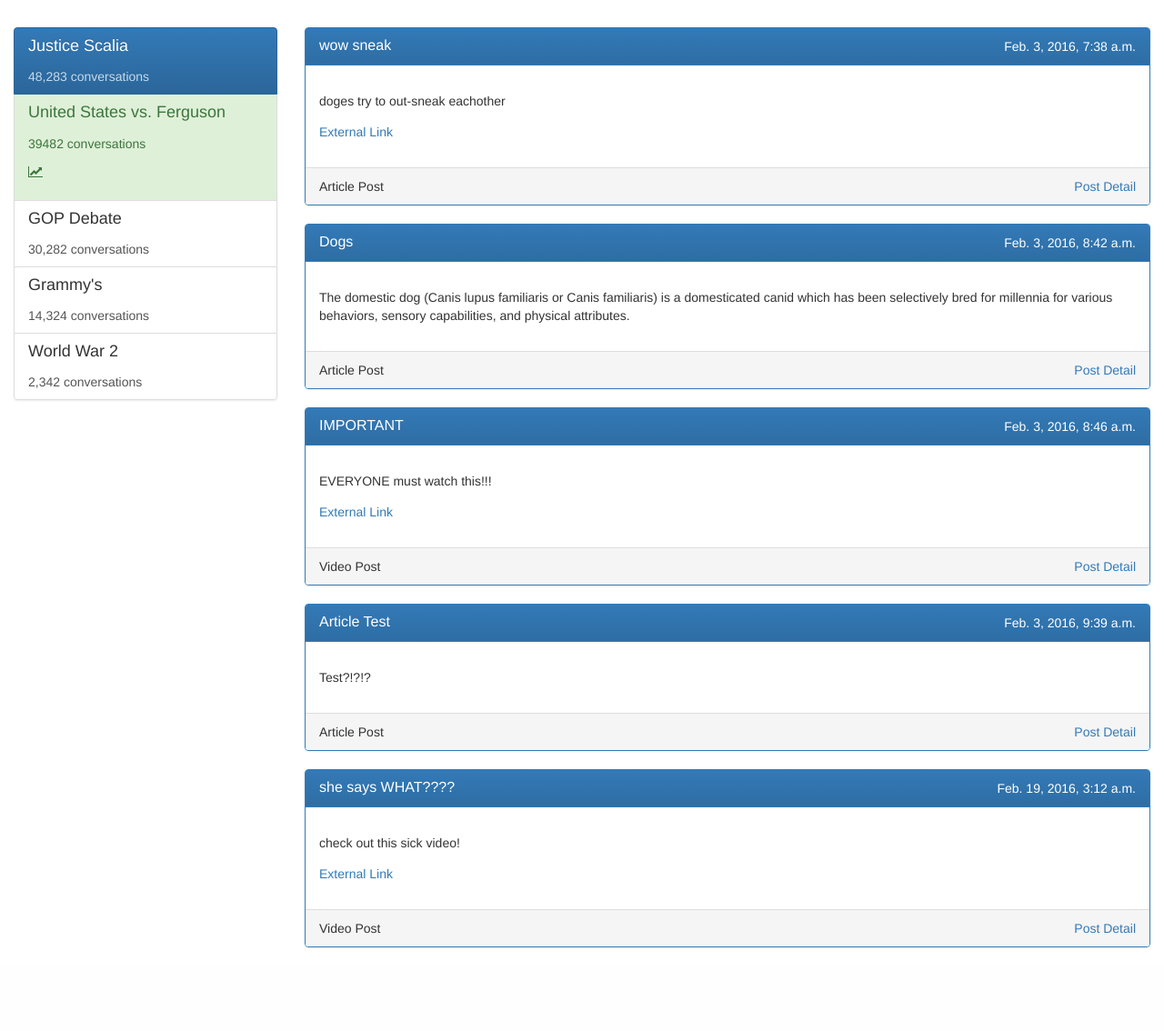
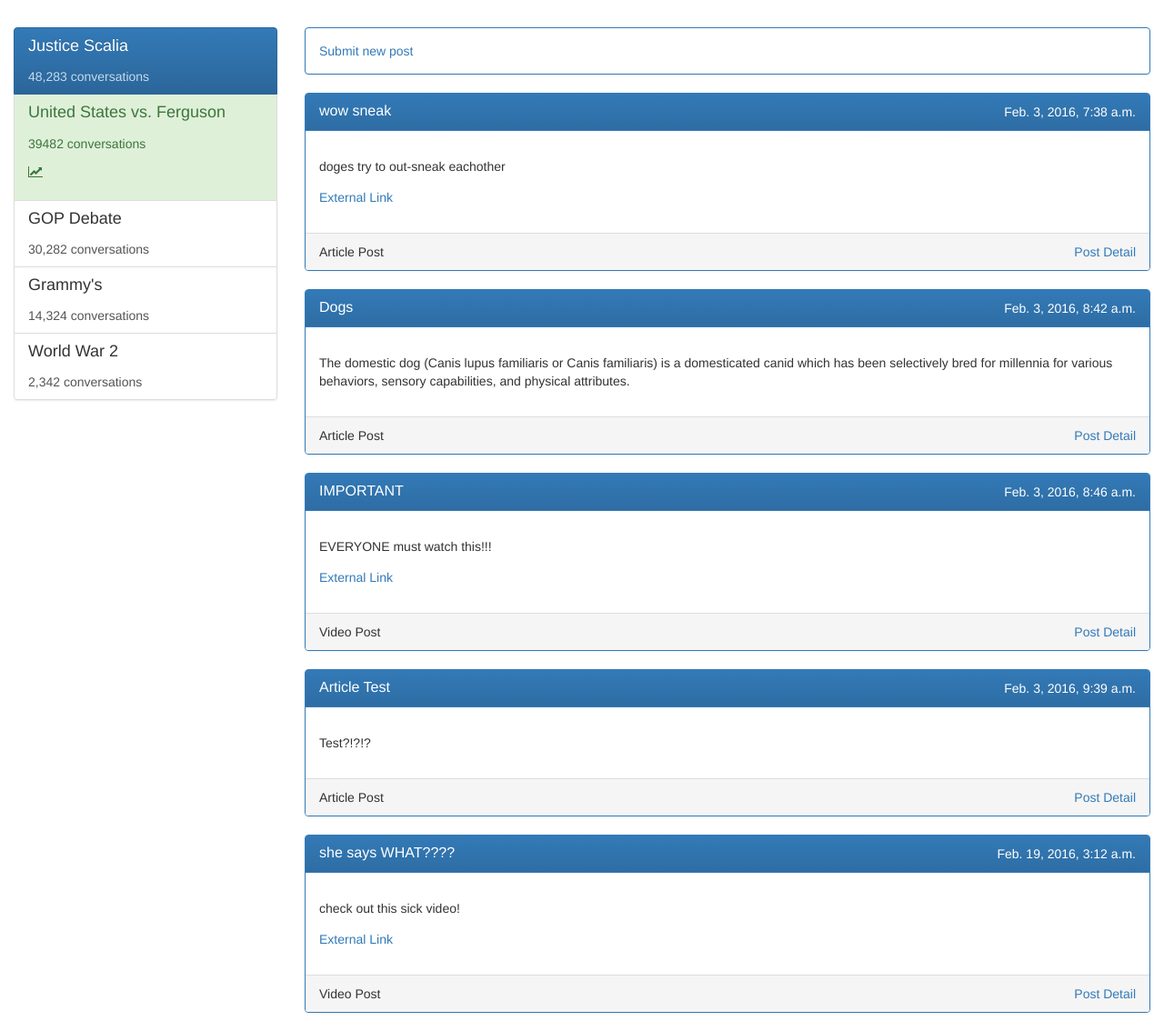
Before and after one commit to sgulati3/CS191, a Django app: page /posts/ in a window 1280 px wide. Shown: the part 202-1336 px from the top of the page at 91% size. Before the commit the page ends 1244 px from the top, so only its background shows below. Run offline with Django 3.2, Linux system fonts and the light colour scheme; data comes from the database, SQL or seed files in the repository; some libraries are stand-ins or nearby versions.

Commit message:
added submit new post button to homepage

```diff
--- a/CS191/posts/templates/posts/index.html
+++ b/CS191/posts/templates/posts/index.html
@@ -31,6 +31,20 @@
 					</a>
 				</div>
 			</div>
+
+            <!-- TODO: Raymond, make this button pretty -->
+			<div class="col-md-9 col-sm-9">
+				<div class="row">
+					<div class="col-md-12 col-sm-12">
+                        <div class="panel panel-primary">
+							<div class="panel-body">
+                                <a type="submit" href="{% url 'posts:create' %}">Submit new post</a>
+                            </div>
+                        </div>
+                    </div>
+                </div>
+			</div>
+
 			<div class="col-md-9 col-sm-9">
 				{% if latest_post_list %}
 				<div class="row">
```
